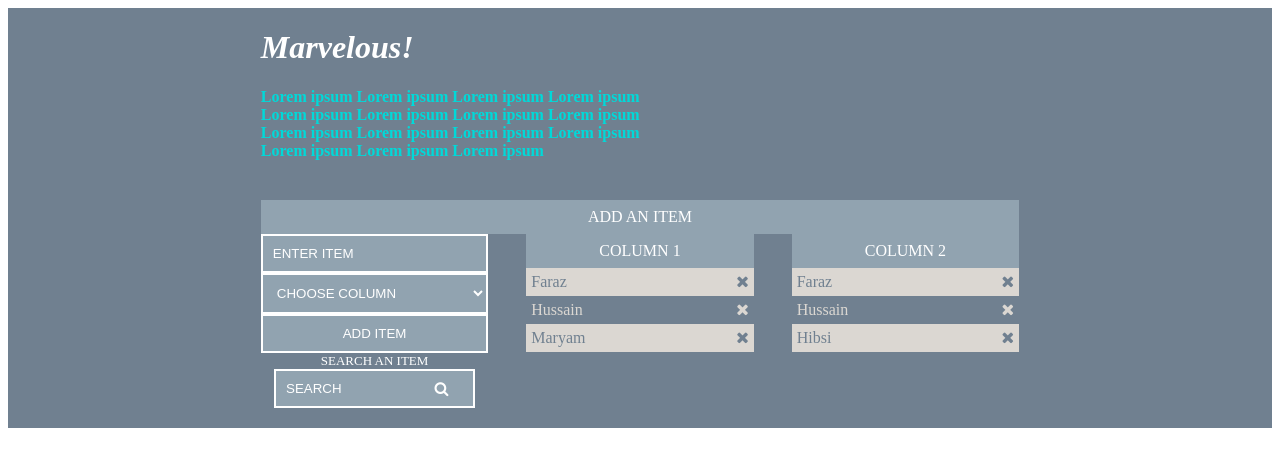
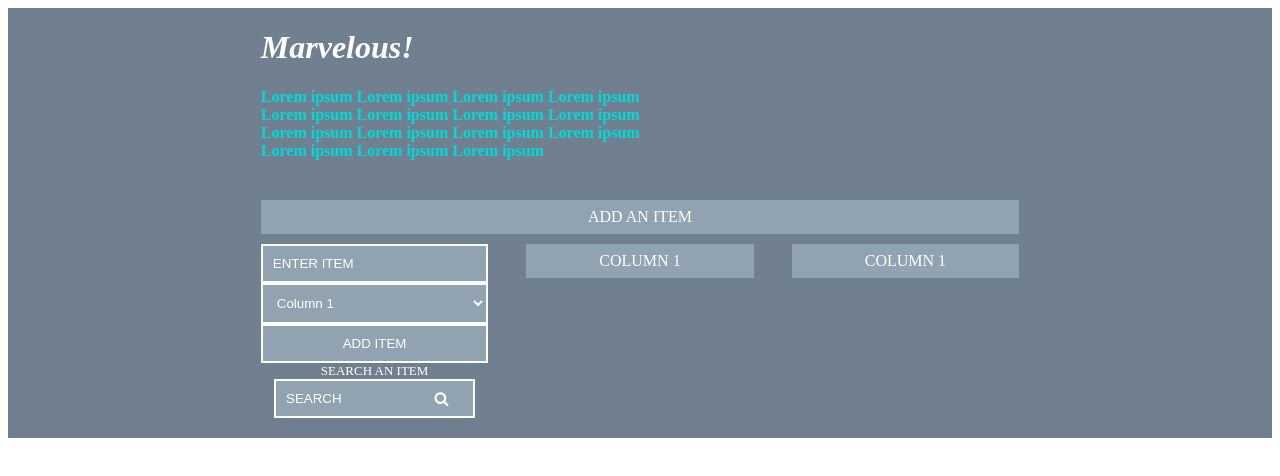
Before and after one commit to farazh/FE-Task-EG, a React app: page / in a window 1280 px wide. Shown: the top 476 px of the page. Built offline with nearby package versions, Linux system fonts and the light colour scheme.

Commit message:
add basic functionality

```diff
--- a/src/app/components/item-button/ItemButton.jsx
+++ b/src/app/components/item-button/ItemButton.jsx
@@ -1,8 +1,10 @@
 import React from "react";
 import "./ItemButton.scss";
 
-export const ItemButton = ({ onItemAdd }) => (
-  <button className="myButton" onClick={onItemAdd}>
-    ADD ITEM
-  </button>
-);
+export const ItemButton = ({ onItemAdd }) => {
+  return (
+    <button className="myButton" onClick={() => onItemAdd()}>
+      ADD ITEM
+    </button>
+  );
+};
--- a/src/app/components/item-drop-down/ItemDropDown.jsx
+++ b/src/app/components/item-drop-down/ItemDropDown.jsx
@@ -1,10 +1,15 @@
 import React from "react";
 import "./ItemDropDown.scss";
 
-export const ItemDropDown = ({ onColumnSelect }) => (
-  <select className="mySelect" onChange={onColumnSelect}>
-    <option value="0">CHOOSE COLUMN</option>
-    <option value="1">Column 1</option>
-    <option value="2">Column 2</option>
-  </select>
-);
+export const ItemDropDown = ({ onColumnSelect }) => {
+  const onChange = (e) => {
+    onColumnSelect(e.target.value);
+  };
+  return (
+    <select className="mySelect" onChange={onChange} defaultValue="1">
+      <option value="0">CHOOSE COLUMN</option>
+      <option value="1">Column 1</option>
+      <option value="2">Column 2</option>
+    </select>
+  );
+};
--- a/src/app/components/item-input/ItemInput.jsx
+++ b/src/app/components/item-input/ItemInput.jsx
@@ -1,10 +1,16 @@
 import React from "react";
 import "./ItemInput.scss";
 
-export const ItemInput = ({ onInputChange }) => (
+export const ItemInput = ({ onItemNameChange, nameValue }) => {
+  const onInputChange = (e) => {
+    onItemNameChange(e.target.value);
+  };
+  return (
     <input
       className="myInput"
       placeholder="ENTER ITEM"
       onChange={onInputChange}
+      value={nameValue}
     ></input>
   );
+};
--- a/src/app/components/item/Item.jsx
+++ b/src/app/components/item/Item.jsx
@@ -1,9 +1,12 @@
 import React from "react";
 import "./Item.scss";
 
-export const Item = ({ itemId, itemName, onItemDelete }) => (
-  <div className={`${itemId % 2 === 0 ? "item-dark-gray" : "item-light-gray"}`}>
-    <span className="child">{itemName}</span>
-    <span className="child fa fa-times" onClick={onItemDelete}></span>
+export const Item = ({ item, onItemDelete }) => (
+  <div className="item-row">
+    <span className="child">{item.name}</span>
+    <span
+      className="child fa fa-times"
+      onClick={() => onItemDelete(item)}
+    ></span>
   </div>
 );
--- a/src/app/components/item/Item.scss
+++ b/src/app/components/item/Item.scss
@@ -1,16 +1,7 @@
 /* for cross icon */
 @import url("//maxcdn.bootstrapcdn.com/font-awesome/4.1.0/css/font-awesome.min.css");
 
-.item-light-gray {
-  color: #708090;
-  background-color: #dbd7d2;
-  display: flex;
-  justify-content: space-between;
-}
-
-.item-dark-gray {
-  color: #dbd7d2;
-  background-color: #708090;
+.item-row {
   display: flex;
   justify-content: space-between;
 }
--- a/src/app/features/item-column/ItemColumn.jsx
+++ b/src/app/features/item-column/ItemColumn.jsx
@@ -11,11 +11,7 @@ export const ItemColumn = ({ columnId, items, onItemDelete }) => (
     <>
       {items.map((item) => (
         <div className="column-child">
-          <Item
-            itemId={item.id}
-            itemName={item.name}
-            onItemDelete={onItemDelete}
-          />
+          <Item key={item.id} item={item} onItemDelete={onItemDelete} />
         </div>
       ))}
     </>
--- a/src/app/features/item-column/ItemColumn.scss
+++ b/src/app/features/item-column/ItemColumn.scss
@@ -1,4 +1,14 @@
-.column {
+.item-column {
   display: flex;
   flex-direction: column;
 }
+
+.column-child:nth-child(even) {
+  color: #708090;
+  background-color: #dbd7d2;
+}
+
+.column-child:nth-child(odd) {
+  color: #dbd7d2;
+  background-color: #708090;
+}
--- a/src/app/features/item-controls/ItemControls.jsx
+++ b/src/app/features/item-controls/ItemControls.jsx
@@ -5,11 +5,17 @@ import { ItemInput } from "../../components/item-input";
 import { ItemSearch } from "../../components/item-search-input";
 import "./ItemControls.scss";
 
-export const ItemControls = () => (
+export const ItemControls = ({
+  onColumnSelect,
+  onItemNameChange,
+  onItemAdd,
+  onItemSearch,
+  nameValue,
+}) => (
   <div className="item-controls">
-    <ItemInput onInputChange={() => 1} />
-    <ItemDropDown onColumnSelect={() => 1} />
-    <ItemButton onItemAdd={() => 1} />
-    <ItemSearch onItemSearch={() => 1} />
+    <ItemInput onItemNameChange={onItemNameChange} nameValue={nameValue} />
+    <ItemDropDown onColumnSelect={onColumnSelect} />
+    <ItemButton onItemAdd={onItemAdd} />
+    <ItemSearch onItemSearch={onItemSearch} />
   </div>
 );
--- a/src/app/features/main.jsx
+++ b/src/app/features/main.jsx
@@ -1,23 +1,48 @@
-import React from "react";
+import React, { useEffect, useState } from "react";
 import { Heading } from "../components/heading";
 import { ItemHeader } from "../components/item-header";
 import { ItemColumn } from "./item-column";
 import { ItemControls } from "./item-controls";
 import "./main.scss";
 
-const mockItems1 = [
-  { id: 1, name: "Faraz" },
-  { id: 2, name: "Hussain" },
-  { id: 3, name: "Maryam" },
-];
+const App = () => {
+  const [itemId, setItemId] = useState(1);
+  const [itemName, setItemName] = useState("");
+  const [columnId, setColumnId] = useState("1");
+  const [searchTerm, setSearchTerm] = useState("");
+  const [column1, setColumn1] = useState([]);
+  const [column2, setColumn2] = useState([]);
 
-const mockItems2 = [
-  { id: 1, name: "Faraz" },
-  { id: 2, name: "Hussain" },
-  { id: 3, name: "Hibsi" },
-];
+  const onItemNameChange = (name) => setItemName(name);
+  const onColumnSelect = (columnId) => setColumnId(columnId);
+  const onItemSearch = (searchTerm) => setSearchTerm(searchTerm);
 
-const App = () => (
+  const onItemAdd = () => {
+    if (!itemName || columnId === "0") {
+      return;
+    }
+    const item = {
+      id: itemId,
+      name: itemName,
+      columnId,
+    };
+    columnId === "1"
+      ? setColumn1([...column1, item])
+      : setColumn2([...column2, item]);
+    setItemName("");
+    setItemId(itemId + 1);
+  };
+
+  const onItemDelete = (item) => {
+    const items = item.columnId === "1" ? column1 : column2;
+    const newItems = items.filter((i) => i.id !== item.id);
+    item.columnId === "1" ? setColumn1(newItems) : setColumn2(newItems);
+  };
+  useEffect(() => {
+    console.log(column1);
+    console.log(column2);
+  });
+  return (
     <div className="main">
       <Heading />
       <div className="item-head">
@@ -25,15 +50,30 @@ const App = () => (
       </div>
       <div className="item-table">
         <div className="column">
-        <ItemControls />
+          <ItemControls
+            onItemAdd={onItemAdd}
+            onItemSearch={onItemSearch}
+            onItemNameChange={onItemNameChange}
+            onColumnSelect={onColumnSelect}
+            nameValue={itemName}
+          />
         </div>
         <div className="column">
-        <ItemColumn columnId={1} items={mockItems1} />
+          <ItemColumn
+            columnId={"1"}
+            items={column1}
+            onItemDelete={onItemDelete}
+          />
         </div>
         <div className="column">
-        <ItemColumn columnId={2} items={mockItems2} />
+          <ItemColumn
+            columnId={"1"}
+            items={column2}
+            onItemDelete={onItemDelete}
+          />
         </div>
       </div>
     </div>
   );
+};
 export default App;
--- a/src/app/features/main.scss
+++ b/src/app/features/main.scss
@@ -24,6 +24,7 @@
   flex-direction: row;
   justify-content: space-between;
   padding-bottom: 20px;
+  padding-top: 10px;
 }
 .column {
   width: 30%;
```
Lines whose indentation alone changed are shown as unchanged.
